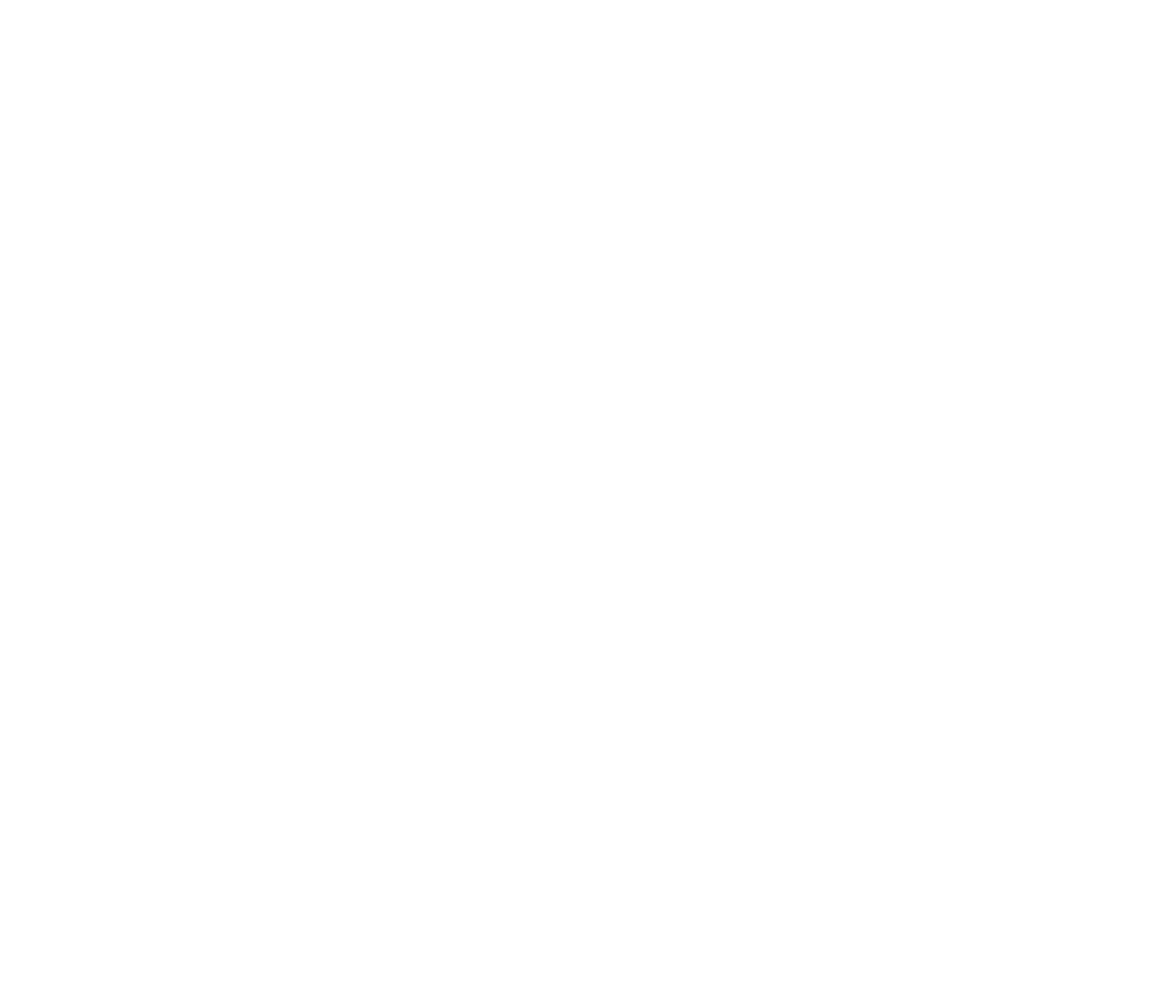
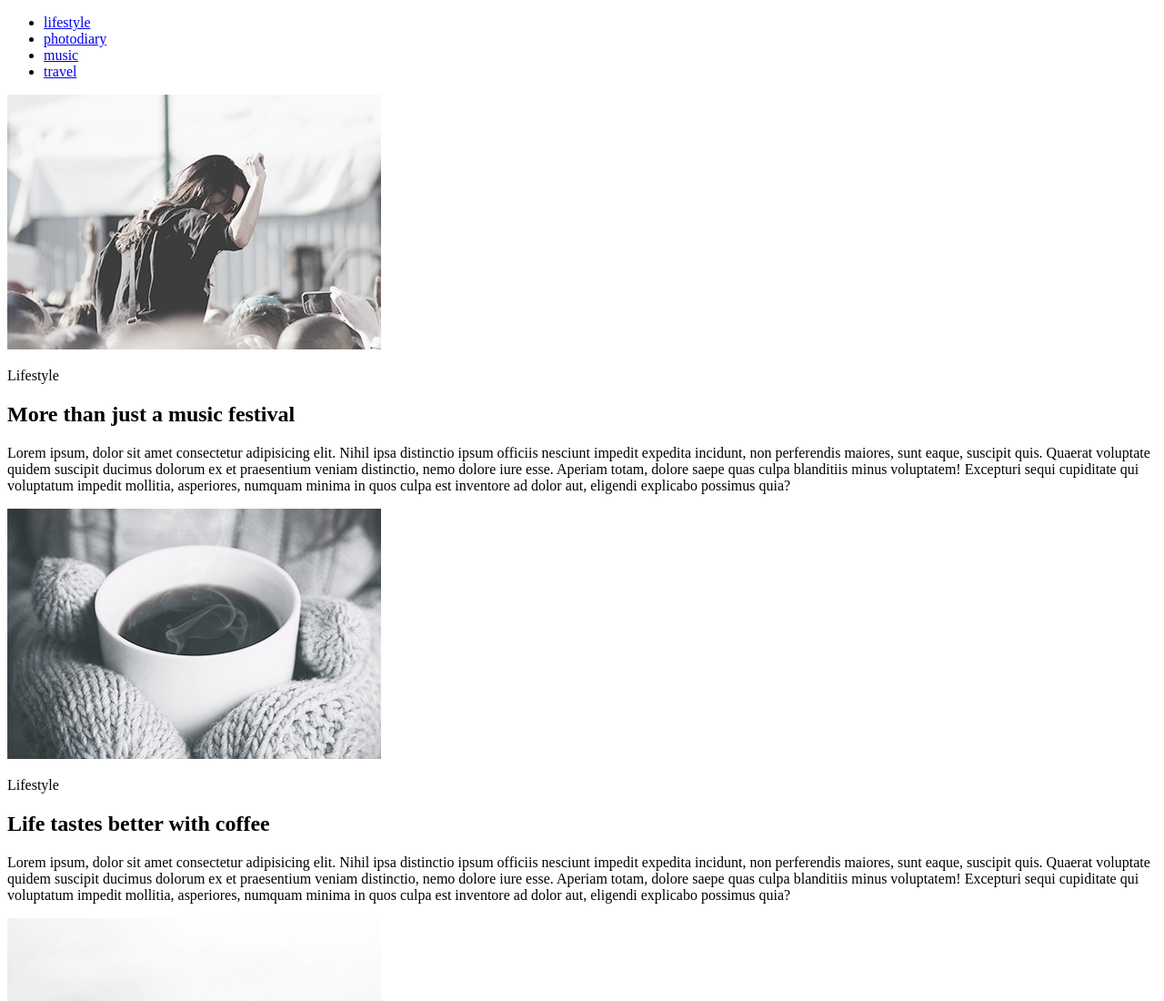
Before and after one commit to isoyev-km/goit-fe-course, a plain HTML site: page module-01/Домашняя работа по HTML/index.html in a window 1280 px wide. Shown: the top 1100 px of the page at 91% size. Before the commit the page ends 800 px from the top, so only its background shows below. Drawn offline with Linux system fonts and the light colour scheme.

Commit message:
module-01 done

```diff
--- a/module-01/Домашняя работа по HTML/index.html
+++ b/module-01/Домашняя работа по HTML/index.html
@@ -1,5 +1,5 @@
 <!DOCTYPE html>
-<html lang="en">
+<html lang="zxx">
   <head>
     <meta charset="UTF-8" />
     <meta name="viewport" content="width=device-width, initial-scale=1.0" />
@@ -7,6 +7,80 @@
     <link rel="stylesheet" href="style.css" />
   </head>
   <body>
-
+    <header>
+      <nav>
+        <ul>
+          <li>
+            <a href="#">lifestyle</a>
+          </li>
+          <li>
+            <a href="#">photodiary</a>
+          </li>
+          <li>
+            <a href="#">music</a>
+          </li>
+          <li>
+            <a href="#">travel</a>
+          </li>
+        </ul>
+      </nav>
+    </header>
+    <main>
+      <section>
+        <img src="img/lifestyle.jpg" alt="lifestyle" />
+        <p>Lifestyle</p>
+        <h1>More than just a music festival</h1>
+        <p>
+          Lorem ipsum, dolor sit amet consectetur adipisicing elit. Nihil ipsa
+          distinctio ipsum officiis nesciunt impedit expedita incidunt, non
+          perferendis maiores, sunt eaque, suscipit quis. Quaerat voluptate
+          quidem suscipit ducimus dolorum ex et praesentium veniam distinctio,
+          nemo dolore iure esse. Aperiam totam, dolore saepe quas culpa
+          blanditiis minus voluptatem! Excepturi sequi cupiditate qui voluptatum
+          impedit mollitia, asperiores, numquam minima in quos culpa est
+          inventore ad dolor aut, eligendi explicabo possimus quia?
+        </p>
+        <img src="img/coffee.jpg" alt="cup_of_coffee" />
+        <p>Lifestyle</p>
+        <h1>Life tastes better with coffee</h1>
+        <p>
+          Lorem ipsum, dolor sit amet consectetur adipisicing elit. Nihil ipsa
+          distinctio ipsum officiis nesciunt impedit expedita incidunt, non
+          perferendis maiores, sunt eaque, suscipit quis. Quaerat voluptate
+          quidem suscipit ducimus dolorum ex et praesentium veniam distinctio,
+          nemo dolore iure esse. Aperiam totam, dolore saepe quas culpa
+          blanditiis minus voluptatem! Excepturi sequi cupiditate qui voluptatum
+          impedit mollitia, asperiores, numquam minima in quos culpa est
+          inventore ad dolor aut, eligendi explicabo possimus quia?
+        </p>
+        <img src="img/american_dream.jpg" alt="dream" />
+        <p>photodiary</p>
+        <h1>American dream</h1>
+        <p>
+          Lorem ipsum, dolor sit amet consectetur adipisicing elit. Nihil ipsa
+          distinctio ipsum officiis nesciunt impedit expedita incidunt, non
+          perferendis maiores, sunt eaque, suscipit quis. Quaerat voluptate
+          quidem suscipit ducimus dolorum ex et praesentium veniam distinctio,
+          nemo dolore iure esse. Aperiam totam, dolore saepe quas culpa
+          blanditiis minus voluptatem! Excepturi sequi cupiditate qui voluptatum
+          impedit mollitia, asperiores, numquam minima in quos culpa est
+          inventore ad dolor aut, eligendi explicabo possimus quia?
+        </p>
+        <img src="img/alps.jpg" alt="alps.jpg" />
+        <p>photodiary</p>
+        <h1>A day exploring the Alps</h1>
+        <p>
+          Lorem ipsum, dolor sit amet consectetur adipisicing elit. Nihil ipsa
+          distinctio ipsum officiis nesciunt impedit expedita incidunt, non
+          perferendis maiores, sunt eaque, suscipit quis. Quaerat voluptate
+          quidem suscipit ducimus dolorum ex et praesentium veniam distinctio,
+          nemo dolore iure esse. Aperiam totam, dolore saepe quas culpa
+          blanditiis minus voluptatem! Excepturi sequi cupiditate qui voluptatum
+          impedit mollitia, asperiores, numquam minima in quos culpa est
+          inventore ad dolor aut, eligendi explicabo possimus quia?
+        </p>
+        <button>Load more</button>
+      </section>
+    </main>
   </body>
 </html>
```
Also changed, not shown: module-01/Домашняя работа по HTML/img/alps.jpg (added), module-01/Домашняя работа по HTML/img/american_dream.jpg (added), module-01/Домашняя работа по HTML/img/coffee.jpg (added), module-01/Домашняя работа по HTML/img/lifestyle.jpg (added).
